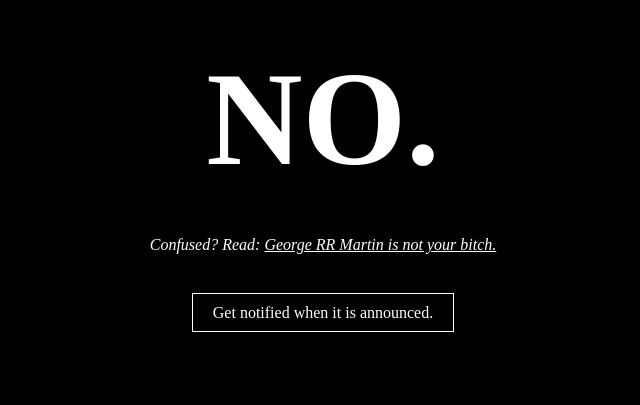
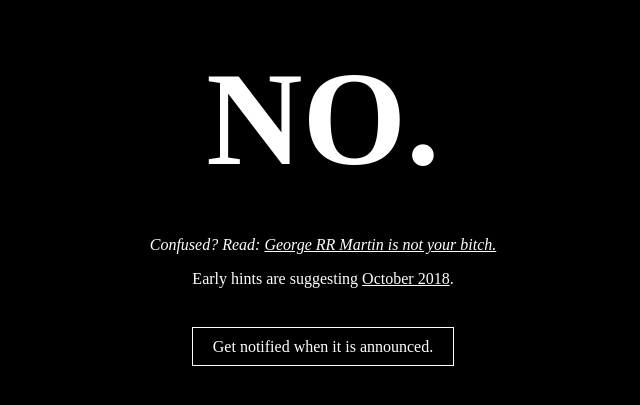
Before and after one commit to RichardLitt/is-winds-of-winter-out-yet, a plain HTML site: page index.html in a window 1280 px wide. Shown: the part 197-602 px from the top of the page, without its empty margins (317-957 px from the left). Drawn offline with Linux system fonts and the light colour scheme.

Commit message:
Adding hints

```diff
--- a/index.html
+++ b/index.html
@@ -82,6 +82,7 @@
 
   <i>Confused? Read: <a href="http://journal.neilgaiman.com/2009/05/entitlement-issues.html">George RR Martin is not your bitch.</a></i>
   <br />
+  <p>Early hints are suggesting <a href="https://www.pastemagazine.com/articles/2017/07/i-think-ive-cracked-the-code-for-the-release-date.html">October 2018</a>.</p>
   <p class="btn-container"><a class="btn" href="http://eepurl.com/cK7Ko1">Get notified when it is announced.</a></p>
   <script>
   (function(i,s,o,g,r,a,m){i['GoogleAnalyticsObject']=r;i[r]=i[r]||function(){
```
